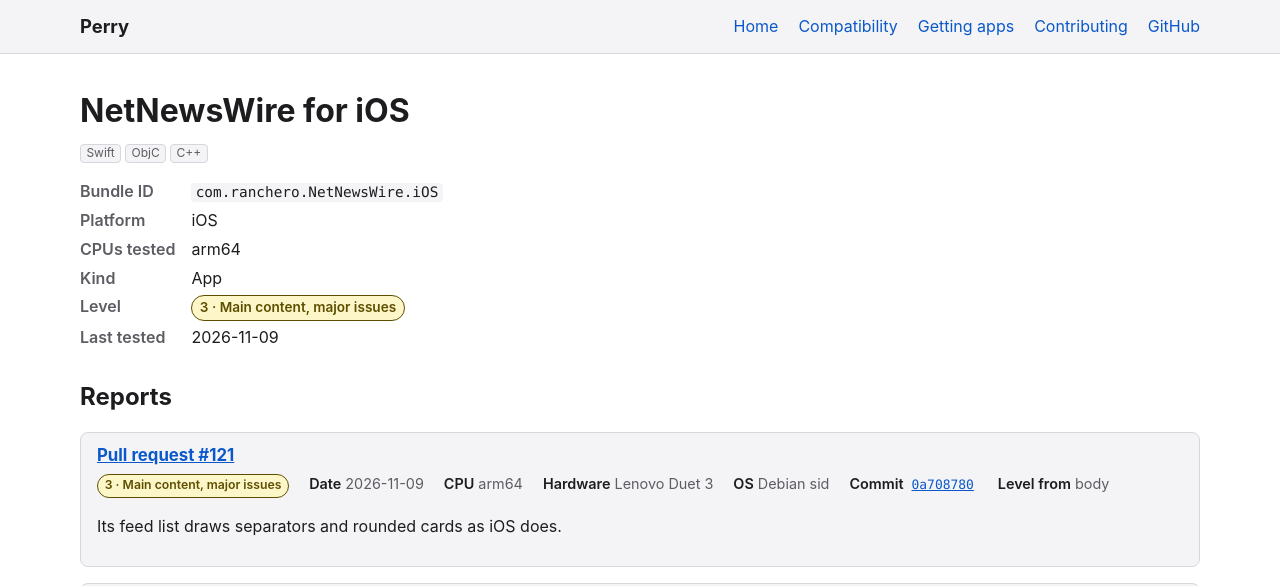
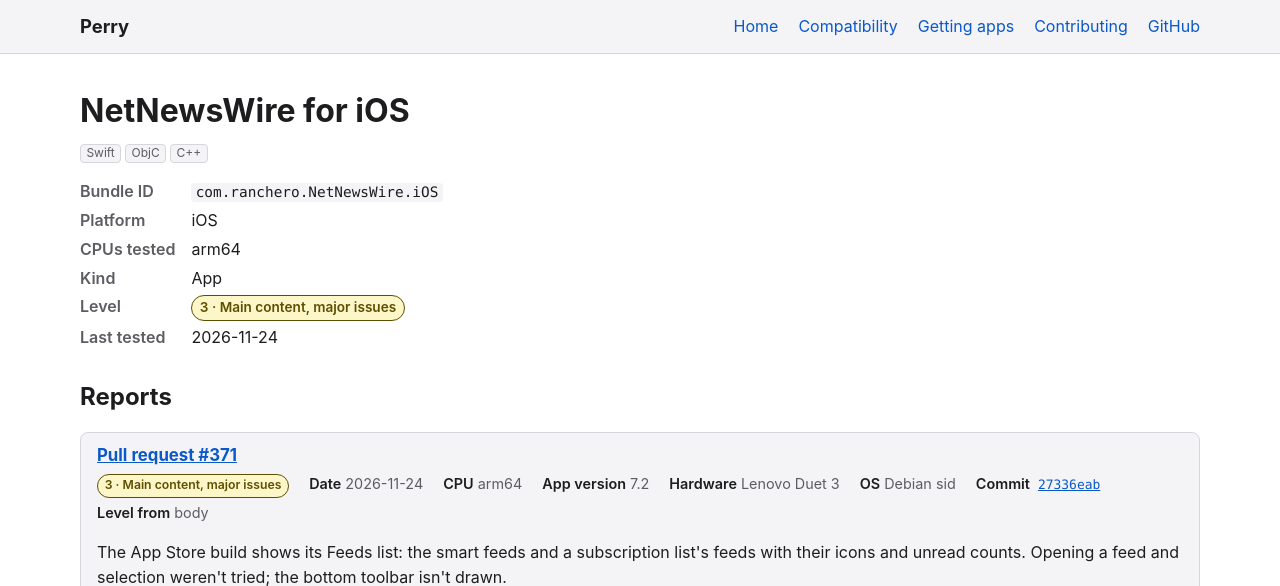
Before and after one commit to MillerTechnologyPeru/Perry, a Jekyll site: the page built from docs/_apps/ios/com.ranchero.NetNewsWire.iOS.md, in a window 1280 px wide. Shown: the top 586 px of the page. Built offline with Jekyll 4.4.1, drawn with Linux system fonts in a browser that asks for light colours; grey boxes are pictures that could not be loaded.

Commit message:
Report NetNewsWire 7.2 showing its Feeds list on the Duet 3

```diff
--- a/docs/_apps/ios/com.ranchero.NetNewsWire.iOS.md
+++ b/docs/_apps/ios/com.ranchero.NetNewsWire.iOS.md
@@ -25,4 +25,18 @@ reports:
     level: 3
     source: body
     notes: Its feed list draws separators and rounded cards as iOS does.
+  - pr: 371
+    date: 2026-11-24
+    perry: "27336eab"
+    platform: ios
+    cpu: arm64
+    app_version: "7.2"
+    hardware: Lenovo Duet 3
+    os: Debian sid
+    level: 3
+    source: body
+    notes: "The App Store build shows its Feeds list: the smart feeds and a subscription list's feeds with their icons and unread counts. Opening a feed and selection weren't tried; the bottom toolbar isn't drawn."
+    screenshots:
+      - url: https://github.com/user-attachments/assets/3c05f1f5-606f-4778-9c49-3220a00c0703
+        caption: Feeds list
 ---
```
